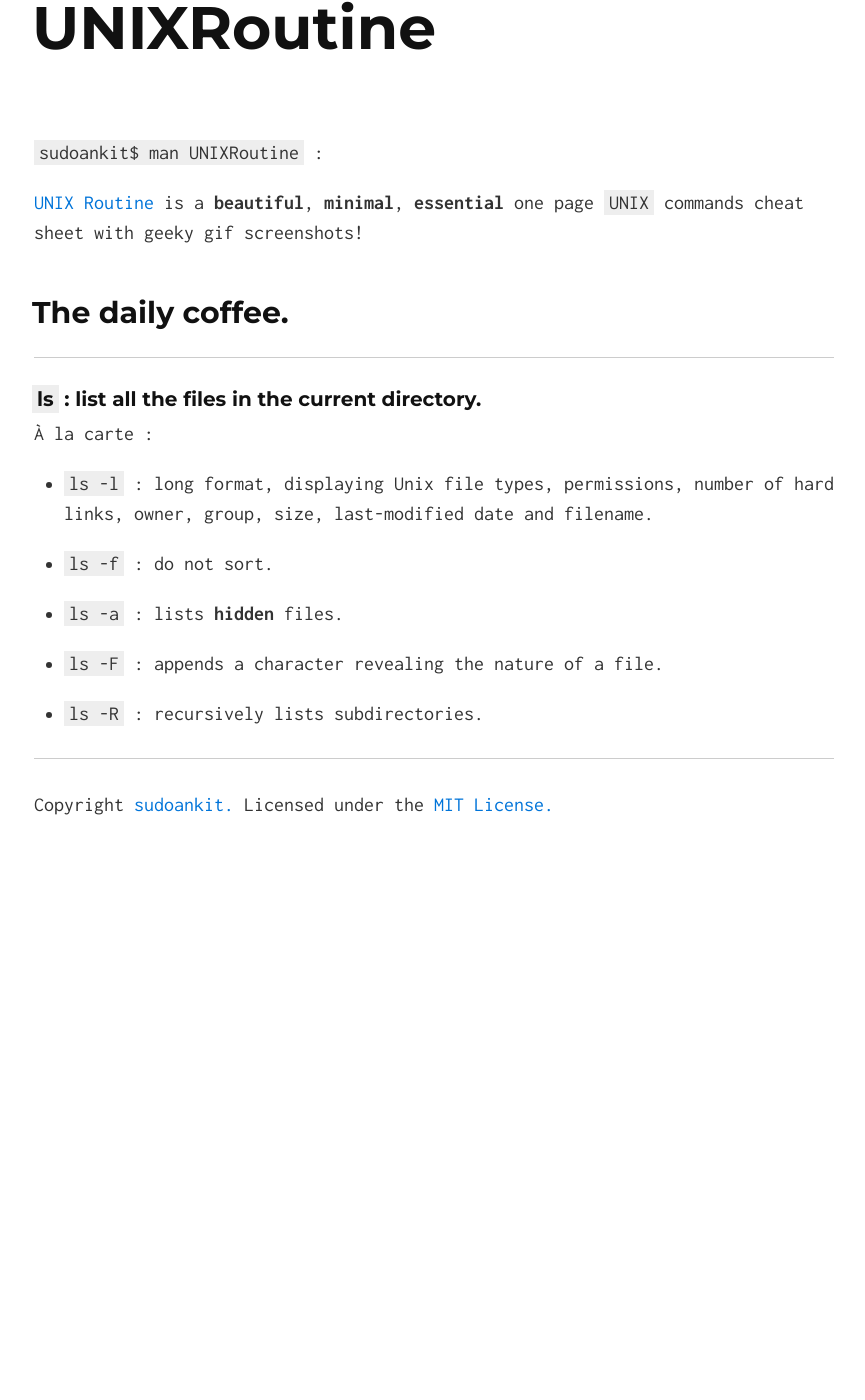
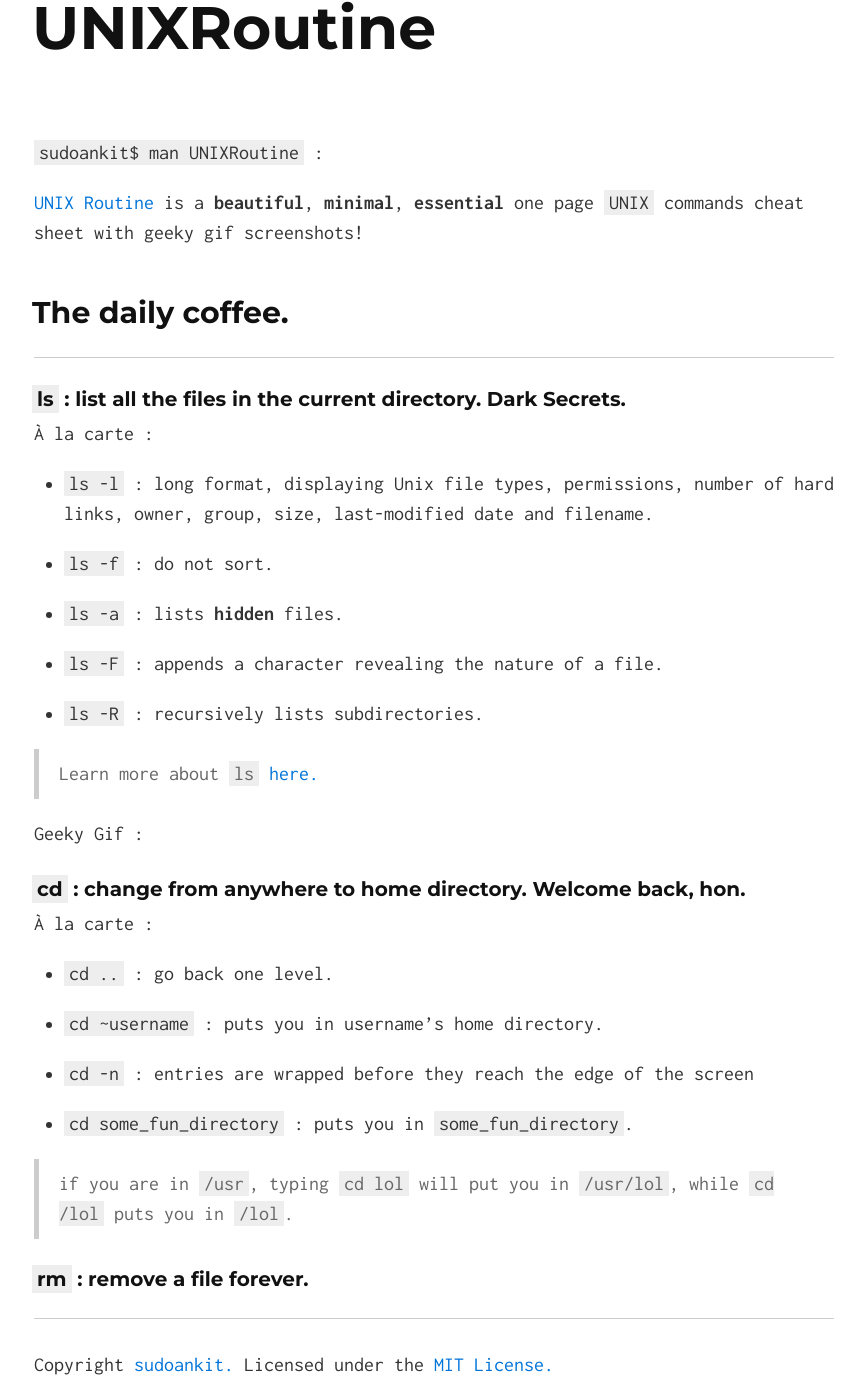
Before and after one commit to sr6033/UNIXRoutine, a Jekyll site: the page built from index.md, in a window 1280 px wide and 1400 px high, scrolled down 102 px. Shown: the whole window, without its empty margins (206-1071 px from the left). Built offline with Jekyll 4.4.1, drawn with Linux system fonts in a browser that asks for light colours; before the commit the page ends 942 px from its top, so only the background shows below that.

Commit message:
more stuff

```diff
--- a/index.md
+++ b/index.md
@@ -8,7 +8,7 @@ layout: default
 ## The daily coffee.
 ---
 
-### `ls` : list all the files in the **current** directory.
+### `ls` : list all the files in the **current** directory. Dark Secrets.
 
 À la carte :
 
@@ -22,9 +22,26 @@ layout: default
 
 - `ls -R` : recursively lists subdirectories.
 
+>Learn more about `ls` [here.](https://en.wikipedia.org/wiki/Ls)
+
+Geeky Gif :
 
 
+### `cd` : change from anywhere to home directory. Welcome back, hon.
 
+À la carte :
+
+- `cd ..` : go back one level.
+
+- `cd ~username` : puts you in username's home directory.
+
+- `cd -n` : entries are wrapped before they reach the edge of the screen
+
+- `cd some_fun_directory` : puts you in `some_fun_directory`.
+
+> if you are in `/usr`, typing `cd lol` will put you in `/usr/lol`, while `cd /lol` puts you in `/lol`.
+
+### `rm` : remove a file forever.
 
 ---
 Copyright [sudoankit.](https://github.com/sudoankit)
```
Also changed, not shown: 1 other file.
